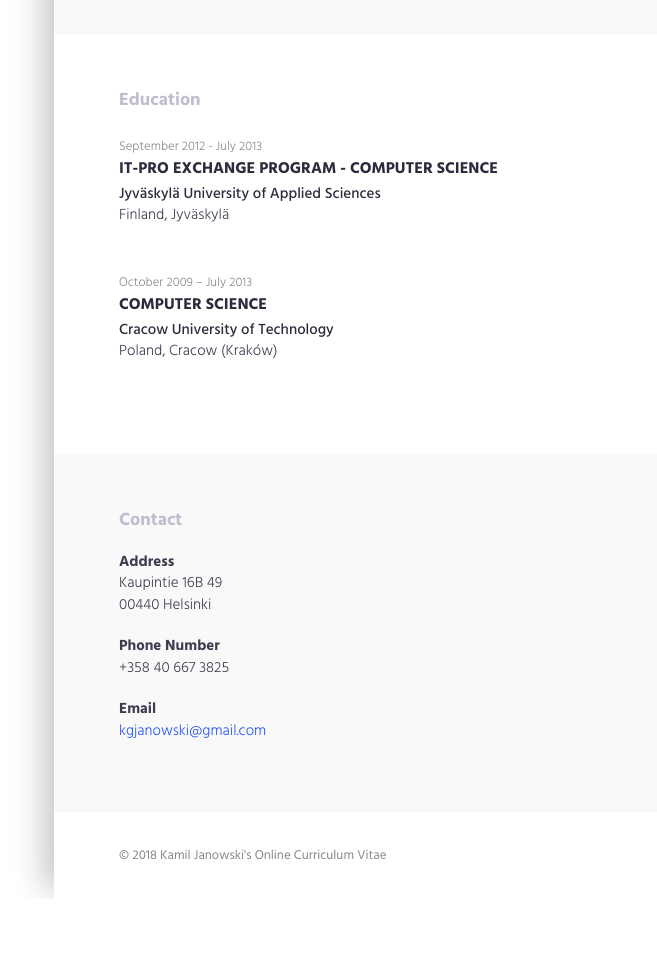
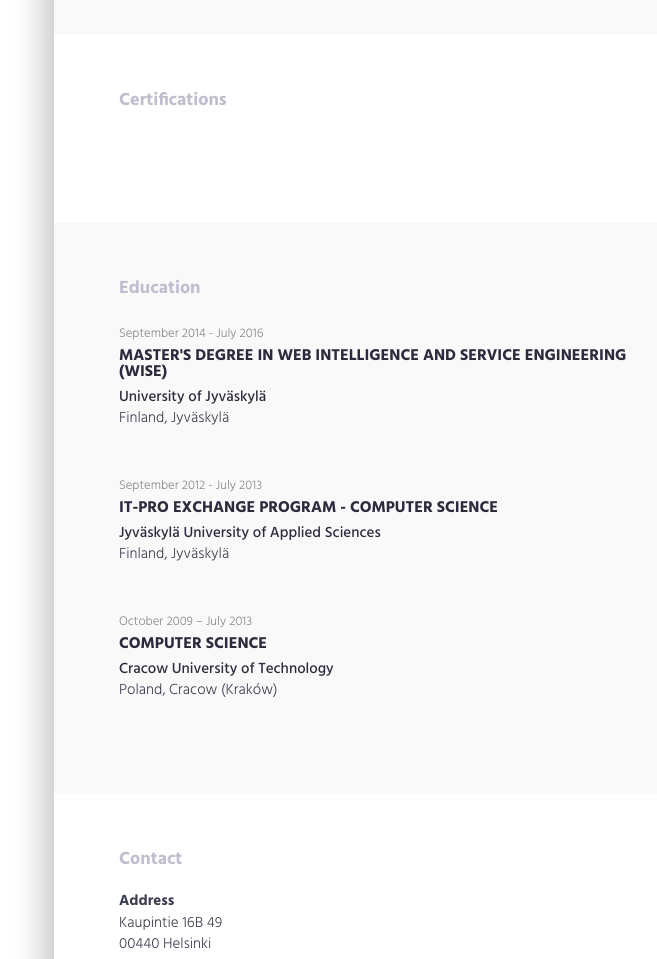
Before and after one commit to kamiljano/curriculumvitae, a plain HTML site: page index.html in a window 1280 px wide. Shown: the part 3380-4339 px from the top of the page, without its empty margins (586-1243 px from the left). Before the commit the page ends 4279 px from the top, so only its background shows below. Drawn offline with Linux system fonts and the light colour scheme; a script that the page names is missing.

Commit message:
updated masters and certificates

```diff
--- a/index.html
+++ b/index.html
@@ -347,7 +347,28 @@
 </section>
 <!-- .section-experience -->
 
-<section class="section-wrapper section-education">
+<section class="section-wrapper section-certifications">
+        <div class="container-fluid">
+            <div class="row">
+                <div class="col-md-12">
+                    <div class="section-title"><h2>Certifications</h2></div>
+                </div>
+            </div>
+            <!--.row-->
+            <div class="row">
+                <div class="col-md-12">
+                    <div class="content-item">
+                        <div data-iframe-width="150" data-iframe-height="270" data-share-badge-id="0bd7656b-2507-49bd-8d2f-683da9c2a4aa"></div><script type="text/javascript" async src="//cdn.youracclaim.com/assets/utilities/embed.js"></script>
+                    </div>
+                </div>
+            </div>
+            <!--.row-->
+        </div>
+        <!-- .container-fluid -->
+
+    </section>
+
+<section class="section-wrapper section-education gray-bg">
     <div class="container-fluid">
         <div class="row">
             <div class="col-md-12">
@@ -357,6 +378,13 @@
         <!--.row-->
         <div class="row">
             <div class="col-md-12">
+                <div class="content-item">
+                    <small>September 2014 - July 2016</small>
+                    <h3>Master's degree in Web Intelligence and Service Engineering (WISE)</h3>
+                    <h4>University of Jyväskylä</h4>
+
+                    <p>Finland, Jyväskylä</p>
+                </div>
                 <div class="content-item">
                     <small>September 2012 - July 2013</small>
                     <h3>IT-Pro exchange program - Computer science</h3>
@@ -382,7 +410,7 @@
 <!-- .section-education -->
 
 
-<section class="section-contact section-wrapper gray-bg">
+<section class="section-contact section-wrapper">
     <div class="container-fluid">
         <div class="row">
             <div class="col-md-12">
@@ -456,7 +484,7 @@
         <div class="container-fluid">
             <div class="row">
                 <div class="col-md-12">
-                    <div class="copytext">&copy; 2018 Kamil Janowski's Online Curriculum Vitae</div>
+                    <div class="copytext">&copy; 2019 Kamil Janowski's Online Curriculum Vitae</div>
                 </div>
             </div>
             <!--.row-->
```
Also changed, not shown: 2 other files.
